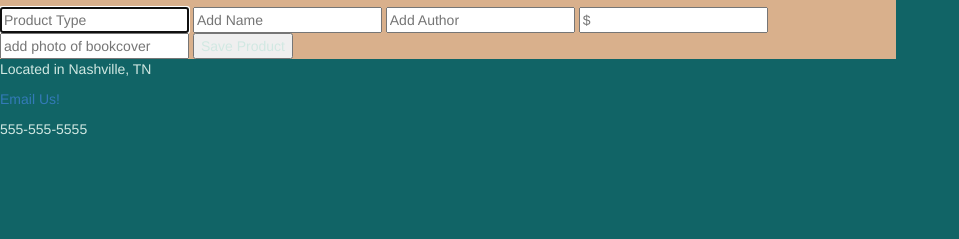
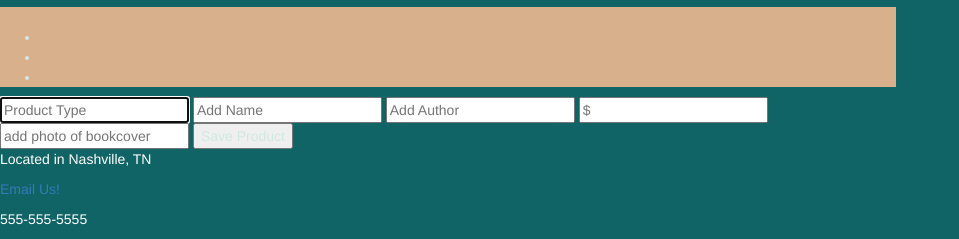
Before and after one commit to Jufebrown/bookstore, a website: page index.html in a window 1280 px wide. Shown: the part 1267-1506 px from the top of the page, without its empty margins (0-959 px from the left). Before the commit the page ends 1416 px from the top, so only its background shows below. Drawn offline with nearby package versions, Linux system fonts and the light colour scheme.

Commit message:
bookstore music1 and books changes

```diff
--- a/index.html
+++ b/index.html
@@ -52,7 +52,7 @@
               <li>This is a best seller</li>
               <li>This book will make you money</li>
             </ul>
-
+ </div>
           </div>
 
       <div id="book2">
@@ -86,6 +86,42 @@
 
       </div>
 
+      <div id="book1">
+
+        <div class="product-name">
+
+        </div>
+
+        <div class="author">
+
+        </div>
+
+        <div class="price">
+
+        </div>
+
+        <div class="product-image">
+          <img>
+        </div>
+
+          <div class="feature-list">
+            <ul>
+              <li></li>
+              <li></li>
+              <li></li>
+            </ul>
+    </div>
+          </div>
+
+
+
+
+
+
+
+
+
+
 
 
       <form>
--- a/js/main.js
+++ b/js/main.js
@@ -1,7 +1,7 @@
 var book1 = {
     "id": 1,
     "name": "Harry Potter and the Half-Blood Prince",
-    "author": "J.K. Rowlings"
+    "author": "J.K. Rowlings",
     "picture_url": "http://img.timeinc.net/time/2007/harry_potter/107_potter_tout.jpg",
     "price": 20,
     "selling_points": [
@@ -14,7 +14,7 @@ var book1 = {
 var book2 = {
     "id": 2,
     "name": "I Can't Make This Up: Life Lessons",
-    "author": "Kevin Hart"
+    "author": "Kevin Hart",
     "picture_url": "http://t2.gstatic.com/images?q=tbn:ANd9GcQ8qJwviyteJwYP0WiKauFKgRaNMugz4KPyli4wv2EdpXWhoBcl",
     "price": 25,
     "selling_points": [
@@ -38,14 +38,17 @@ var book3 = {
 }
 
 var music1 = {
-  "id": 1,
-  "album name": "18 months"
-  "artist": Cavin Harris
-  "picture_url": "https://upload.wikimedia.org/wikipedia/en/d/df/Calvin_Harris_-_18_Months.png"
+  "name": "18 months",
+  "author": "Cavin Harris",
+  "picture_url": "https://upload.wikimedia.org/wikipedia/en/d/df/Calvin_Harris_-_18_Months.png",
   "price": 9.99,
   "selling_points": [
-    "a life long project from award winning artist DJ Calvin Harris"
-    "Summer has never been hotter with jams this sweet"
+    "a life long project from award winning artist DJ Calvin Harris",
+    "Summer has never been hotter with jams this sweet",
     "Good vibrations for every occasion"
   ]
 }
+
+$('#music1 .name').text(music1.name)
+$('#music1 .author').text(music1.author)
+$('#music1 .product-image img').attr("src='" +music1.picture_url + "'")
```
